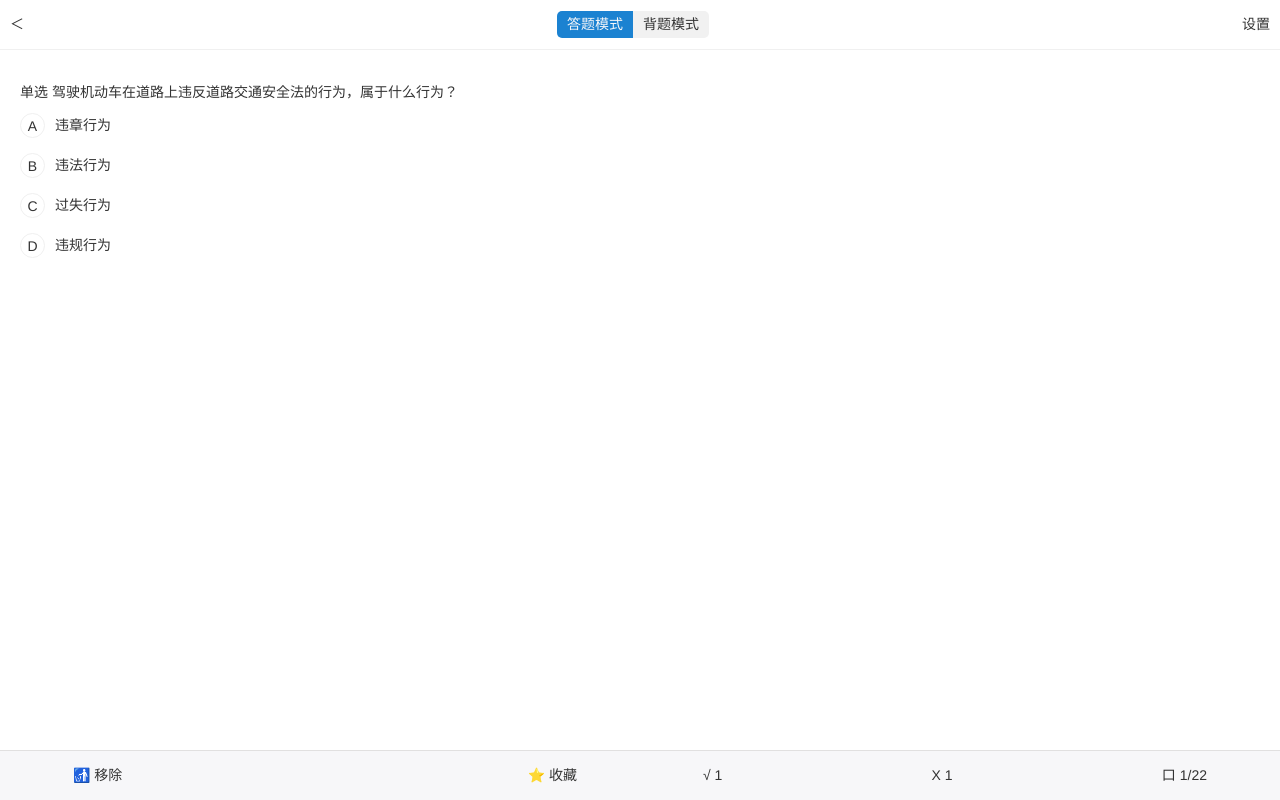
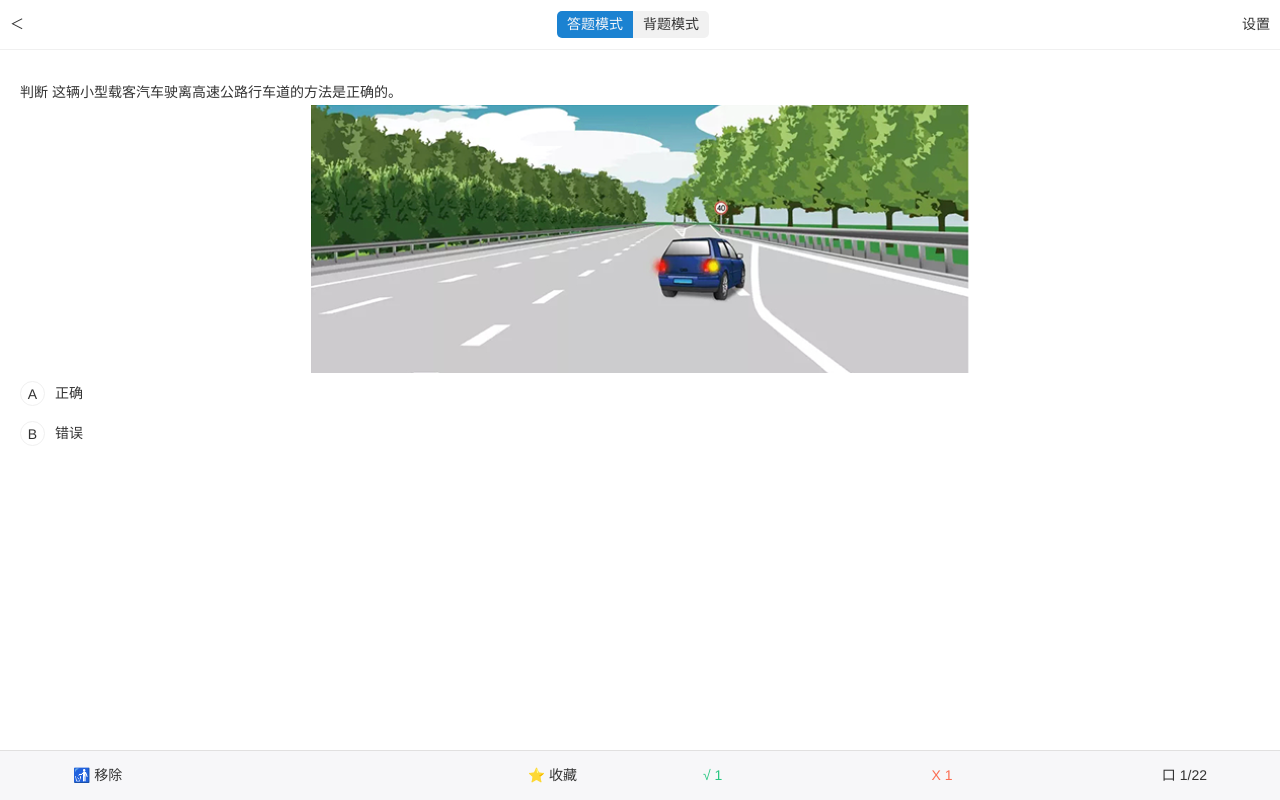
Before and after one commit to enZhou/carParcitce, a Vue app: page /#/errorQuestion in a window 1280 px wide. Built offline with nearby package versions, Linux system fonts and the light colour scheme; the HTML template or start-up script is replaced by a standard one.

Commit message:
模拟考试

```diff
--- a/src/components/commonNav.vue
+++ b/src/components/commonNav.vue
@@ -15,12 +15,13 @@
           {{ item.name }}
         </div>
       </div>
+      <!-- 倒计时 -->
       <div class="time" v-if="showType === 'time'">
         @ 倒计时44:29
       </div>
       <span>设置</span>
     </div>
-    <!-- 内容  -->
+    <!-- tab内容  -->
     <div class="tab-body" v-if="showType === 'tab'">
       <slot name="content"></slot>
     </div>
@@ -43,10 +44,12 @@ export default {
     };
   },
   props: {
+    // tab答题背题模式默认为答题模式
     active: {
       type: String,
       default: "answer"
     },
+    // tab：tab切换，time：倒计时显示
     showType: {
       type: String,
       required: true,
--- /dev/null
+++ b/src/components/question.vue
@@ -0,0 +1,104 @@
+<!-- 背题模式 -->
+<template>
+  <div class="question_box">
+    <div class="question_title">
+      <span v-if="false">单选 </span>
+      <span>判断 </span>
+      <span v-if="false">多选 </span>
+      <span>
+        这辆小型载客汽车驶离高速公路行车道的方法是正确的。
+      </span>
+    </div>
+    <img src="../assets/img/img.png" alt="" />
+    <ul class="option_box">
+      <li>
+        <div class="option">A</div>
+        <span>正确</span>
+      </li>
+      <li>
+        <div class="option">B</div>
+        <span>错误</span>
+      </li>
+    </ul>
+    <div class="questionInfo" v-if="info === true">
+      <div class="info_title">
+        <span class="title">试题详解</span>
+      </div>
+
+      <div class="info_content">
+        违反《道路交通安全法》，属于违法行为官方已无违规、违章的说法。
+      </div>
+    </div>
+  </div>
+</template>
+<script>
+export default {
+  data() {
+    return {};
+  },
+  props: {
+    //show:显示试题详解，hide:隐藏试题详情
+    info: {
+      type: Boolean,
+      default: false
+    }
+  }
+};
+</script>
+<style lang="scss" scoped>
+.question_box {
+  padding: 0.6rem 0.4rem;
+  line-height: 0.5rem;
+  img {
+    display: block;
+    margin: 0 auto;
+    max-width: 100%;
+  }
+}
+.option_box {
+  width: 100%;
+  li {
+    line-height: 0.8rem;
+    display: flex;
+    flex-wrap: nowrap;
+    justify-content: flex-start;
+    align-items: center;
+    .option {
+      width: 0.5rem;
+      height: 0.5rem;
+      border-radius: 0.5rem;
+      line-height: 0.5rem;
+      text-align: center;
+      border: 1px solid #f0f0f0;
+      margin-right: 0.2rem;
+    }
+  }
+}
+.questionInfo {
+  width: 100%;
+  margin-top: 0.4rem;
+  .info_title {
+    text-align: center;
+    &:before {
+      content: "————";
+      color: #f0f0f0;
+      letter-spacing: -0.1rem;
+      margin-right: 0.2rem;
+    }
+    &:after {
+      content: "————";
+      letter-spacing: -0.1rem;
+      color: #f0f0f0;
+      margin-left: 0.2rem;
+    }
+  }
+  .info_content {
+    line-height: 0.5rem;
+    img {
+      max-width: 100%;
+      display: block;
+      margin: 0 auto;
+    }
+  }
+}
+</style>
--- a/src/components/questionFooter.vue
+++ b/src/components/questionFooter.vue
@@ -2,7 +2,7 @@
 <template>
   <div class="question_bottom">
     <div class="option left">
-      <div class="submit" v-if="submit === true">
+      <div class="submit f-c-2AC782" v-if="submit === true">
         🆚 交卷
       </div>
       <div class="del" v-if="del === true">
@@ -16,10 +16,10 @@
       </div>
     </div>
     <div class="option right">
-      <div class="correct">
+      <div class="correct f-c-2AC782">
         √ 1
       </div>
-      <div class="error">
+      <div class="error f-c-FB6E52">
         X 1
       </div>
       <div class="menu">
@@ -75,4 +75,10 @@ export default {
     align-items: center;
   }
 }
+.f-c-2AC782{
+  color: #2AC782;
+}
+.f-c-FB6E52{
+  color: #FB6E52;
+}
 </style>
--- a/src/router/index.js
+++ b/src/router/index.js
@@ -99,6 +99,12 @@ const router = new Router({
             name: 'errorQuestion',
             component: () => import('../views/questionBank/errorQuestion.vue'),
         },
+        // 模拟考试
+        {
+            path: '/mockExam',
+            name: 'mockExam',
+            component: () => import('../views/questionBank/mockExam.vue'),
+        },
     ],
     scrollBehavior(to, from, savedPosition) {
         if (savedPosition) {
--- a/src/views/questionBank/errorQuestion.vue
+++ b/src/views/questionBank/errorQuestion.vue
@@ -1,16 +1,18 @@
 <!-- 我的错题 -->
 <template>
   <div>
+    <!-- tab切换操作 -->
     <commonNav :active="active" :showType="showType" @changeModal="changeType">
       <template slot="content">
         <div v-show="active === 'answer'">
-          <answer-question></answer-question>
+          <question :info='false'></question>
           <!-- 底部操作等 -->
-          <questionFooter :del="true" :uncollected="true"></questionFooter>
+          <question-footer :del="true" :uncollected="true"></question-footer>
         </div>
         <div v-show="active === 'recite'">
-          <recite-question></recite-question>
-          <questionFooter :del="true" :uncollected="true"></questionFooter>
+          <question :info='true'></question>
+          <!-- 底部操作 -->
+          <question-footer :del="true" :uncollected="true"></question-footer>
         </div>
       </template>
     </commonNav>
@@ -19,14 +21,12 @@
 <script>
 import commonNav from "../../components/commonNav.vue";
 import questionFooter from "../../components/questionFooter.vue";
-import answerQuestion from "../../components/answerQuestion.vue";
-import reciteQuestion from "../../components/reciteQuestion.vue";
+import Question from "../../components/question.vue";
 export default {
   components: {
     commonNav,
     questionFooter,
-    answerQuestion,
-    reciteQuestion
+    Question
   },
   data() {
     return {
@@ -43,7 +43,3 @@ export default {
   }
 };
 </script>
-<style lang="scss" scoped>
-
-
-</style>
--- /dev/null
+++ b/src/views/questionBank/mockExam.vue
@@ -0,0 +1,28 @@
+<!-- 模拟考试 -->
+<template>
+  <div>
+    <common-nav :showType="showType"></common-nav>
+    <!-- 题目 -->
+    <question :info="true"></question>
+    <!-- 底部操作 -->
+    <question-footer :submit='true' :uncollected='true'></question-footer>
+  </div>
+</template>
+<script>
+import commonNav from "../../components/commonNav.vue";
+import Question from "../../components/question.vue";
+import questionFooter from "../../components/questionFooter.vue";
+export default {
+  components: {
+    commonNav,
+    Question,
+    questionFooter
+  },
+  data() {
+    return {
+      showType: "time",
+    };
+  },
+  methods: {}
+};
+</script>
```
